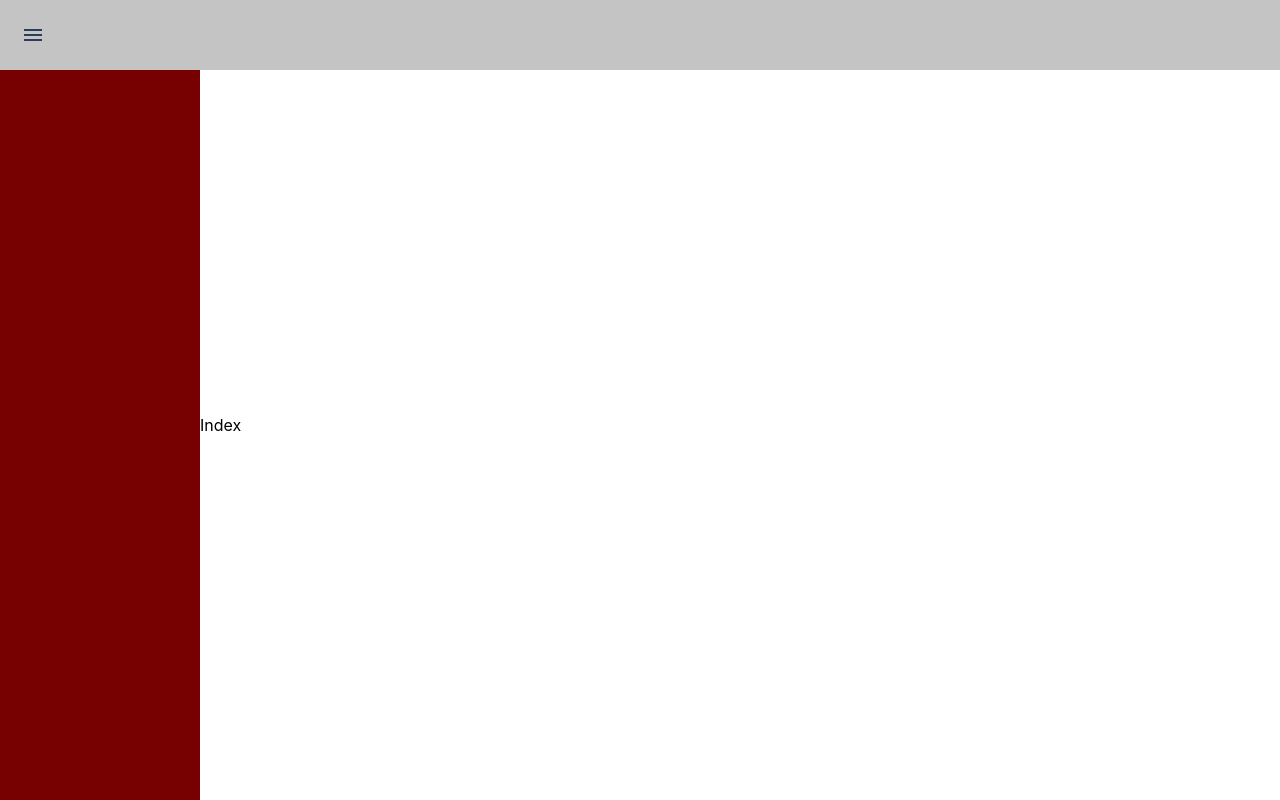
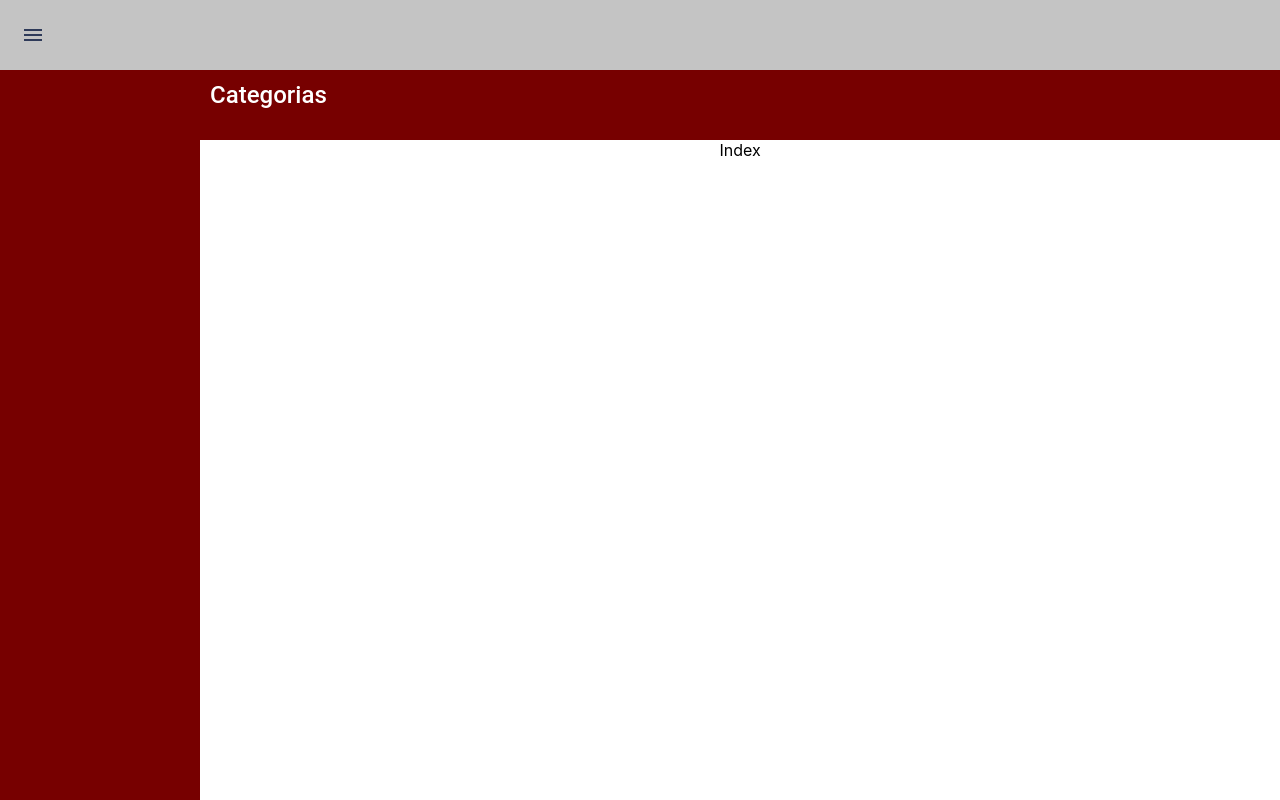
Before and after one commit to s1davide/foodapp-front, a React (Create React App) app: page / in a window 1280 px wide. Built offline with nearby package versions, Linux system fonts and the light colour scheme.

Commit message:
Added Body Title bar

```diff
--- a/src/Router.jsx
+++ b/src/Router.jsx
@@ -8,7 +8,7 @@ const Router = () => {
     <BrowserRouter>
       <Routes>
         <Route  element={<MainLayout />}>
-          <Route path="/"  element={<Index />} />
+          <Route path="/" element={<Index />} />
         </Route>
         <Route path="*" element={<NotFound />} />
       </Routes>
--- /dev/null
+++ b/src/components/atoms/TitleBody.jsx
@@ -0,0 +1,11 @@
+import React from 'react'
+import "../../styles/components/atoms/TitleBody.scss"
+const TitleBody = (props) => {
+    return (
+        <div id='title-body'>
+           <div style={{marginTop: "11px"}}>{props.title}</div>
+        </div>
+    )
+}
+
+export default TitleBody
--- a/src/layouts/MainLayout.jsx
+++ b/src/layouts/MainLayout.jsx
@@ -1,16 +1,20 @@
-import React from "react";
-import { Outlet } from "react-router-dom";
+import React, { useEffect } from "react";
+import { Outlet, useLocation } from "react-router-dom";
 import NavBar from "../components/mainComponents/NavBar";
 import SideBar from "../components/mainComponents/SideBar";
-
 import "../styles/layouts/MainLayout.scss";
 const MainLayout = () => {
+  const history = useLocation();
+
   return (
     <div>
       <NavBar />
       <div id="below-navbar">
         <SideBar />
-        <Outlet />
+        <div id="body-content">
+
+          <Outlet />
+        </div>
       </div>
     </div>
   );
--- a/src/pages/Index.jsx
+++ b/src/pages/Index.jsx
@@ -1,8 +1,11 @@
 import React, { useState, useEffect } from "react";
+import TitleBody from "../components/atoms/TitleBody";
+
 import "../styles/pages/Index.scss";
 const Index = (props) => {
   return (
     <div className="index">
+      <TitleBody title="Categorias" />
       <div>Index</div>
       <br />
 
--- /dev/null
+++ b/src/styles/components/atoms/TitleBody.scss
@@ -0,0 +1,12 @@
+#title-body {
+  background-color: #770000;
+  color: #ffffff;
+  font-size: 24px;
+  font-family: Roboto,-apple-system, BlinkMacSystemFont, 'Segoe UI',  Oxygen, Ubuntu, Cantarell, 'Open Sans', 'Helvetica Neue', sans-serif;
+  font-weight: 500;
+  text-align: left;
+  padding-left: 20px;
+  height: 70px;
+  width: 100%;
+  padding-left: 20px;
+}
--- a/src/styles/components/mainComponents/SideBar.scss
+++ b/src/styles/components/mainComponents/SideBar.scss
@@ -1,5 +1,9 @@
+:root{
+    --width-sidebar: 200px;
+}
 #side-bar{
+
     height:calc(100vh - 70px) ;
-    width: 200px;
+    width: var(--width-sidebar);
     background-color: #770000;
 }
--- a/src/styles/layouts/MainLayout.scss
+++ b/src/styles/layouts/MainLayout.scss
@@ -2,3 +2,8 @@
     display: flex;
     flex-direction: row;
 }
+#body-content{
+    display: flex;
+    flex-direction: column;
+    width: calc(100% - var(--width-sidebar) );
+}
```
